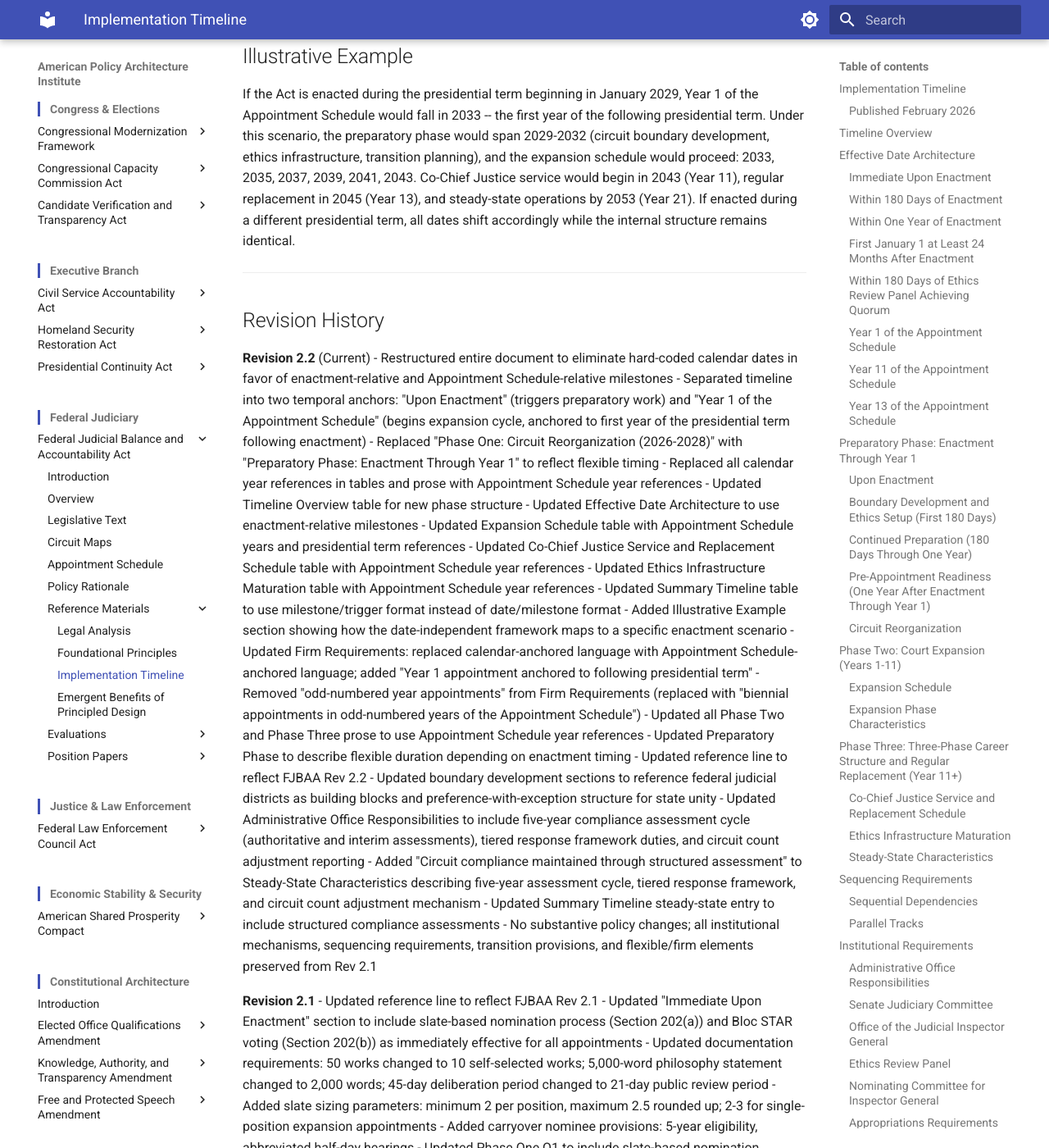
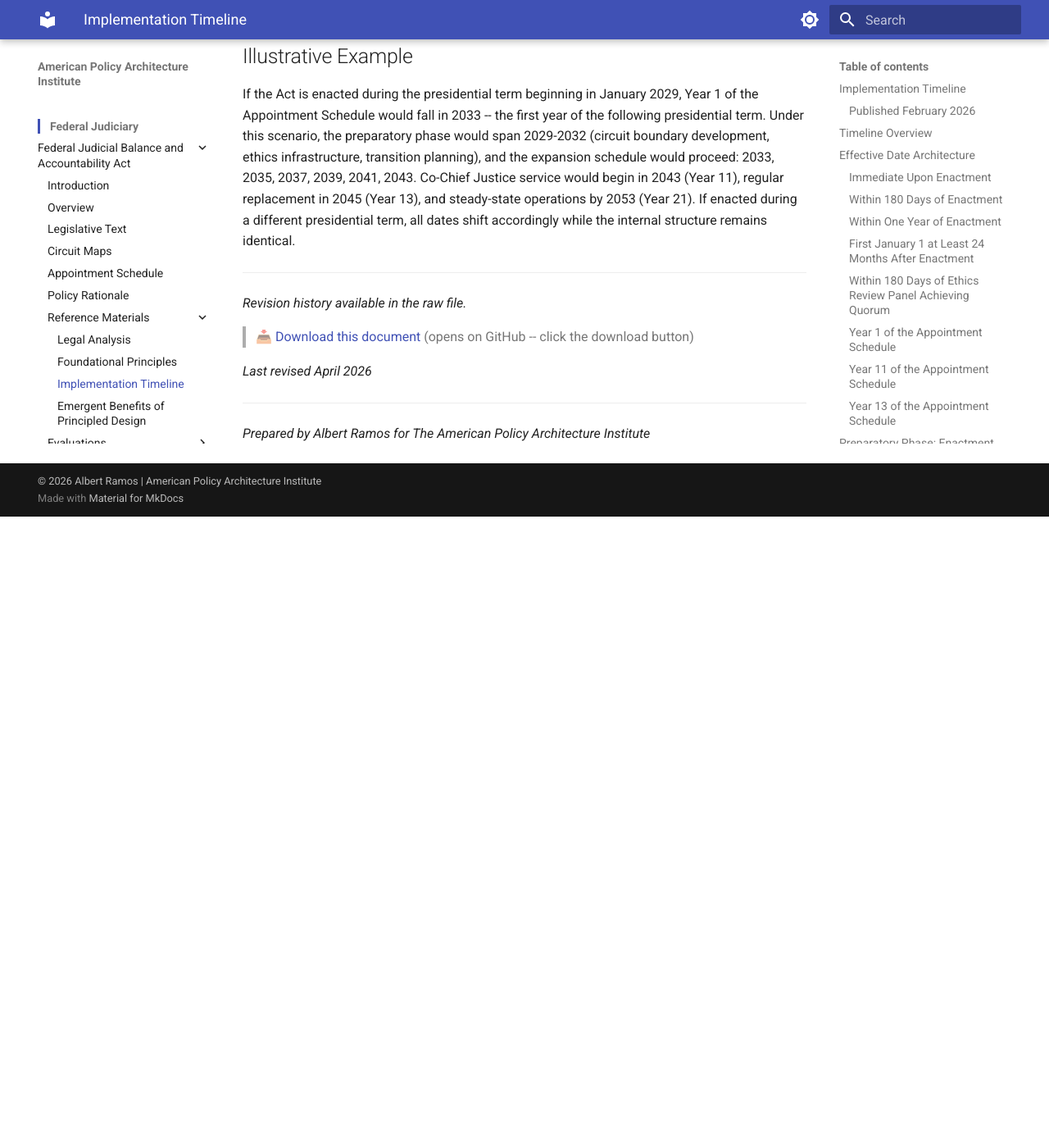
Before and after one commit to albertintech/apai, an MkDocs documentation site: the page built from docs/judiciary/fjbaa/implementation-timeline.md, in a window 1280 px wide and 1400 px high, scrolled down 21779 px. Shown: the whole window at 82% size. Built offline with MkDocs 1.6.1 and Material for MkDocs 9.7.7, drawn with Linux system fonts in a browser that asks for light colours; after the commit the page ends 22409 px from its top, so only the background shows below that; some of the changed text lies outside the part shown.

Commit message:
Update implementation-timeline.md

```diff
--- a/docs/judiciary/fjbaa/implementation-timeline.md
+++ b/docs/judiciary/fjbaa/implementation-timeline.md
@@ -530,9 +530,13 @@ If the Act is enacted during the presidential term beginning in January 2029, Ye
 
 ---
 
+<!--
 ## Revision History
 
-**Revision 2.2** (Current)
+**Revision 2.3** (Current)
+- DPS Rev 2.7 structural alignment: wrapped revision history in HTML comment block, added revision history note, added last revised line, standardized download link format, renamed file to Production Convention
+
+**Revision 2.2**
 - Restructured entire document to eliminate hard-coded calendar dates in favor of enactment-relative and Appointment Schedule-relative milestones
 - Separated timeline into two temporal anchors: "Upon Enactment" (triggers preparatory work) and "Year 1 of the Appointment Schedule" (begins expansion cycle, anchored to first year of the presidential term following enactment)
 - Replaced "Phase One: Circuit Reorganization (2026-2028)" with "Preparatory Phase: Enactment Through Year 1" to reflect flexible timing
@@ -660,8 +664,13 @@ If the Act is enacted during the presidential term beginning in January 2029, Ye
 
 **Revision 1.1**
 - Initial publication based on FJBAA Rev 1.1
+-->
 
-> 📄 [Download this document](https://github.com/albertintech/apai/blob/main/docs/judiciary/fjbaa/implementation-timeline.md) (opens on GitHub -- click the ⬇ download button)
+*Revision history available in the raw file.*
+
+> 📥 [Download this document](https://github.com/albertintech/apai/blob/main/docs/judiciary/fjbaa/implementation-timeline.md) (opens on GitHub -- click the download button)
+
+*Last revised April 2026*
 
 ---
 
```
